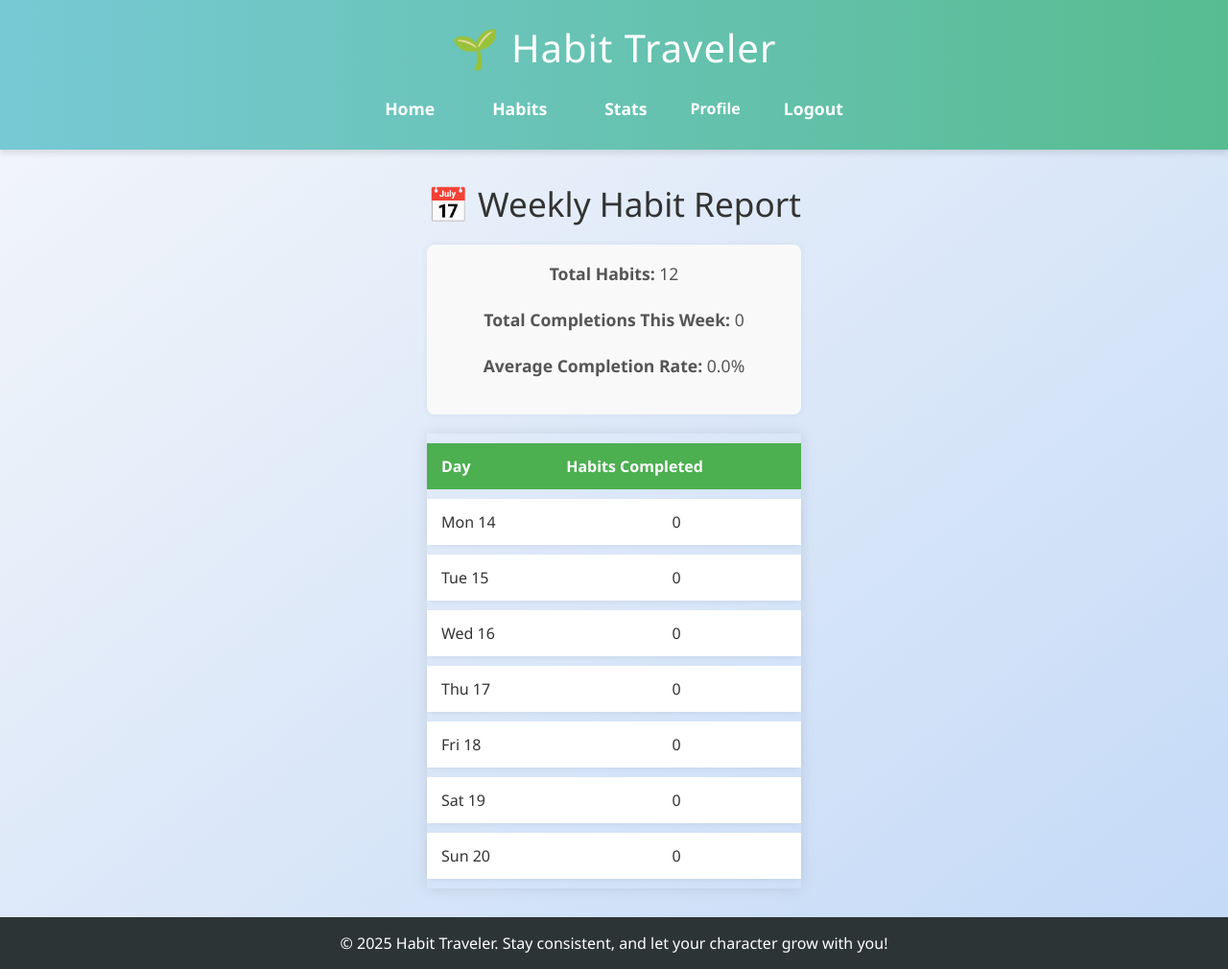
After one commit to VINCENTLIM716/MINI-IT-3-10, a Flask app: page /weekly_report in a window 1280 px wide. The commit adds this page. Shown: the whole page at 96% size. Run offline with Flask 3, Linux system fonts and the light colour scheme; a user stored in the database is signed in; some libraries are stand-ins or nearby versions.

Commit message:
let users see their weekly report

```diff
--- a/app.py
+++ b/app.py
@@ -170,10 +170,15 @@ def reset_password_verify():
 def reset_password():
     if request.method == 'POST':
         new_password = request.form['new_password']
+        confirm_password = request.form['confirm_password']
+        if new_password != confirm_password:
+            flash("Passwords do not match. Please try again.")
+            return redirect(url_for('reset_password'))
+
         hashed = generate_password_hash(new_password)
-
         email = session.get('reset_email')
         user = User.query.filter_by(email=email).first()
+
         if user:
             user.password = hashed
             db.session.commit()
@@ -261,6 +266,38 @@ def stats():
     }
 
     return render_template('stats.html', stats=stats, chart_data=chart_data)
+
+@app.route('/weekly_report')
+def weekly_report():
+    if 'user_id' not in session:
+        return redirect(url_for('login'))
+
+    user_id = session['user_id']
+    today = date.today()
+    start_of_week = today - timedelta(days=today.weekday())
+
+    daily_completions = {}
+    total_habits = Habit.query.filter_by(user_id=user_id).count()
+
+    for i in range(7):
+        day = start_of_week + timedelta(days=i)
+        count = HabitCompletion.query.filter_by(user_id=user_id, date=day).count()
+        daily_completions[day.strftime('%a %d')] = count
+
+    total_completed = sum(daily_completions.values())
+    avg_completion_rate = (total_completed / (total_habits * 7) * 100) if total_habits > 0 else 0
+
+    zipped_data = list(zip(daily_completions.keys(), daily_completions.values()))
+
+    report_data = {
+        'daily_data': zipped_data,
+        'total_habits': total_habits,
+        'total_completed': total_completed,
+        'avg_completion_rate': round(avg_completion_rate, 1)
+    }
+
+    return render_template('weekly_report.html', report=report_data)
+
 
 @app.route('/add_habit', methods=['GET', 'POST'])
 def add_habit():
--- a/templates/profile.html
+++ b/templates/profile.html
@@ -37,6 +37,7 @@
     <div class="profile-actions">
         <a href="{{ url_for('edit_profile') }}" class="edit-button"><i class="fas fa-edit"></i> Edit Profile</a>
         <a href="{{ url_for('habits') }}" class="edit-button"><i class="fas fa-dumbbell"></i> View Habits</a>
+        <a href="{{ url_for('weekly_report') }}" class="edit-button"><i class="fas fa-calendar-week"></i> Weekly Report</a>
     </div>
 </div>
 
--- a/templates/reset_password.html
+++ b/templates/reset_password.html
@@ -15,7 +15,11 @@
       <label for="new_password" class="block mb-2">New Password:</label>
       <input id="new_password" name="new_password" type="password" required
              class="w-full p-2 border rounded mb-4" />
-      <button type="submit"
+      <label for="confirm_password" class="block mb-2">Confirm Password:</label>
+      <input id="confirm_password" name="confirm_password" type="password" required
+             class="w-full p-2 border rounded mb-4" />
+
+         <button type="submit"
               class="w-full py-2 rounded bg-blue-600 text-white hover:bg-blue-700">
         Reset Password
       </button>
--- /dev/null
+++ b/templates/weekly_report.html
@@ -0,0 +1,96 @@
+{% extends 'base.html' %}
+
+{% block content %}
+<style>
+  .stats-title {
+    font-family: 'Segoe UI', Tahoma, Geneva, Verdana, sans-serif;
+    color: #333;
+    margin-bottom: 1rem;
+    text-align: center;
+  }
+
+  .report-summary {
+    font-family: 'Segoe UI', Tahoma, Geneva, Verdana, sans-serif;
+    color: #555;
+    max-width: 600px;
+    margin: 0 auto 2rem auto;
+    padding: 1rem;
+    background: #f9f9f9;
+    border-radius: 8px;
+    box-shadow: 0 0 8px rgba(0,0,0,0.05);
+  }
+
+  table {
+    border-collapse: separate;
+    border-spacing: 0 10px;
+    width: 100%;
+    max-width: 600px;
+    margin: 0 auto;
+    font-family: 'Segoe UI', Tahoma, Geneva, Verdana, sans-serif;
+    color: #333;
+    box-shadow: 0 0 15px rgba(0, 0, 0, 0.1);
+  }
+
+  thead tr {
+    background-color: #4CAF50;
+    color: white;
+    font-weight: 600;
+    border-radius: 8px;
+  }
+
+  thead th {
+    padding: 12px 15px;
+    text-align: left;
+  }
+
+  tbody tr {
+    background-color: #fff;
+    border-radius: 8px;
+    box-shadow: 0 2px 4px rgba(0,0,0,0.05);
+    transition: background-color 0.3s ease;
+  }
+
+  tbody tr:hover {
+    background-color: #e8f5e9;
+  }
+
+  tbody td {
+    padding: 12px 15px;
+    text-align: center;
+  }
+
+  tbody td:first-child {
+    text-align: left;
+  }
+</style>
+
+<h1 class="stats-title">📅 Weekly Habit Report</h1>
+
+<div class="report-summary" style="margin-bottom: 20px;">
+    <p><strong>Total Habits:</strong> {{ report.total_habits }}</p>
+    <p><strong>Total Completions This Week:</strong> {{ report.total_completed }}</p>
+    <p><strong>Average Completion Rate:</strong> {{ report.avg_completion_rate }}%</p>
+
+    {% if report.total_habits == 0 %}
+        <p>You don't have any habits yet. Start creating some!</p>
+    {% endif %}
+</div>
+
+<table>
+    <thead>
+        <tr>
+            <th>Day</th>
+            <th>Habits Completed</th>
+        </tr>
+    </thead>
+    <tbody>
+        {% for day, count in report.daily_data %}
+        <tr>
+            <td>{{ day }}</td>
+            <td>{{ count }}</td>
+        </tr>
+        {% endfor %}
+    </tbody>
+</table>
+
+{% endblock %}
```
Also changed, not shown: instance/users.db.
